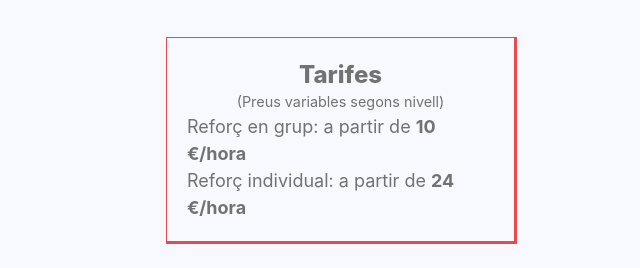
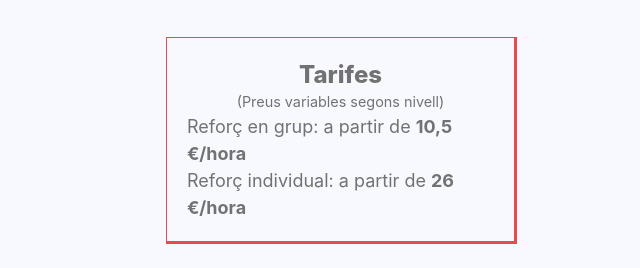
Before and after one commit to academiapie/academiapie.github.io, a plain HTML site: page index.html in a window 1280 px wide. Shown: the part 3202-3470 px from the top of the page, 289-929 px from the left. Drawn offline with Linux system fonts and the light colour scheme; a web font is replaced by a local one.

Commit message:
Canvi tarifes

```diff
--- a/index.html
+++ b/index.html
@@ -419,8 +419,8 @@
         <blockquote style="width: 90%; margin: 10px; border-bottom: 3px solid #e84a52; border-right: 3px solid #e84a52; border-left: 1px solid #e84a52; border-top: 1px solid #e84a52; /*margin-top: 10px;*/ padding: 20px;">
           <h3 style="font-weight: 800; text-align: center;">Tarifes</h3>
           <p style="text-align: center; font-size: 80%;">(Preus variables segons nivell)</p>
-          <p style="text-align: left;">Reforç en grup: a partir de <strong>10 €/hora</strong></p>
-          <p style="text-align: left;">Reforç individual: a partir de <strong>24 €/hora</strong></p>
+          <p style="text-align: left;">Reforç en grup: a partir de <strong>10,5 €/hora</strong></p>
+          <p style="text-align: left;">Reforç individual: a partir de <strong>26 €/hora</strong></p>
         </blockquote>
         <!--<p style="text-align: right; font-size: 120%; font-weight: bold;"><a href="contacte">Demana més informació →</a></p>-->
       </div>
```
